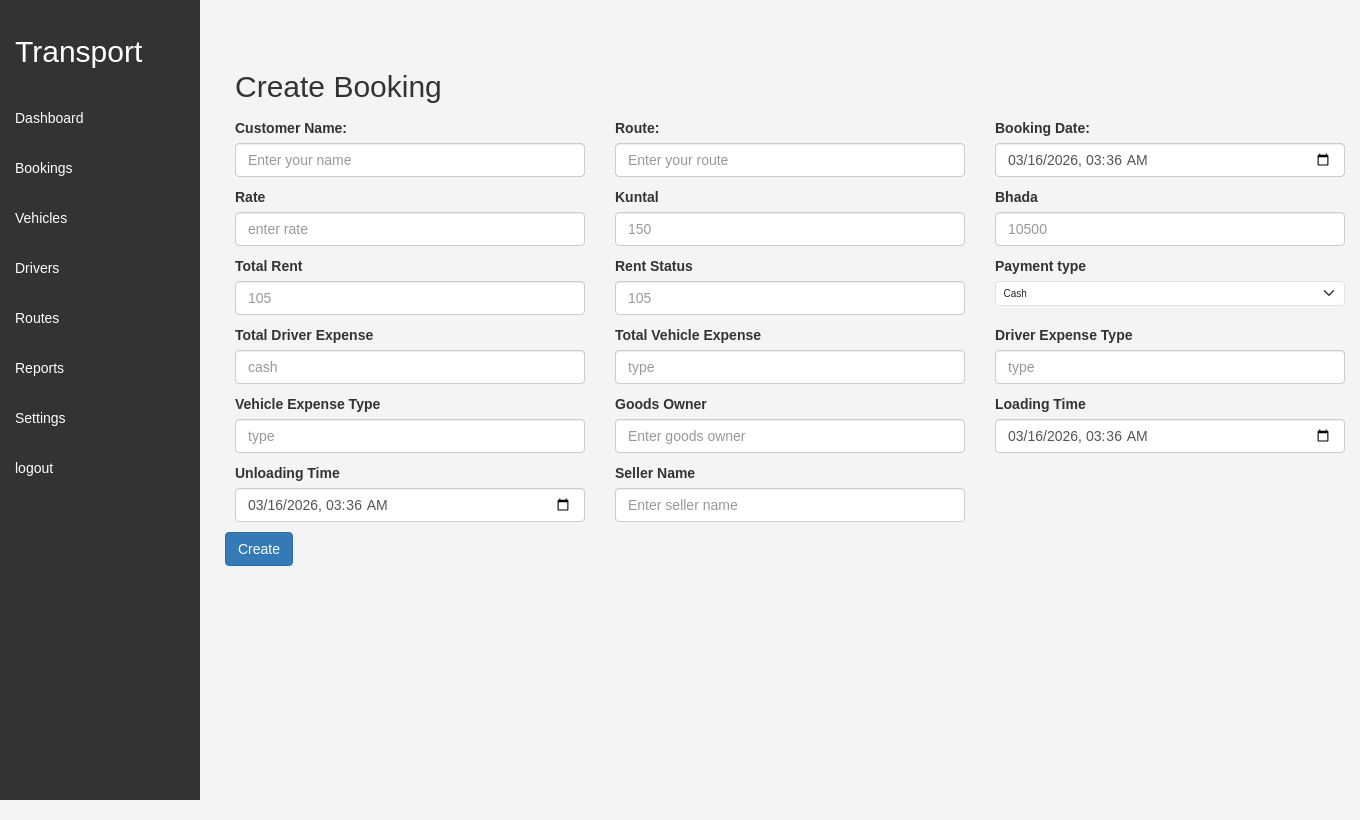
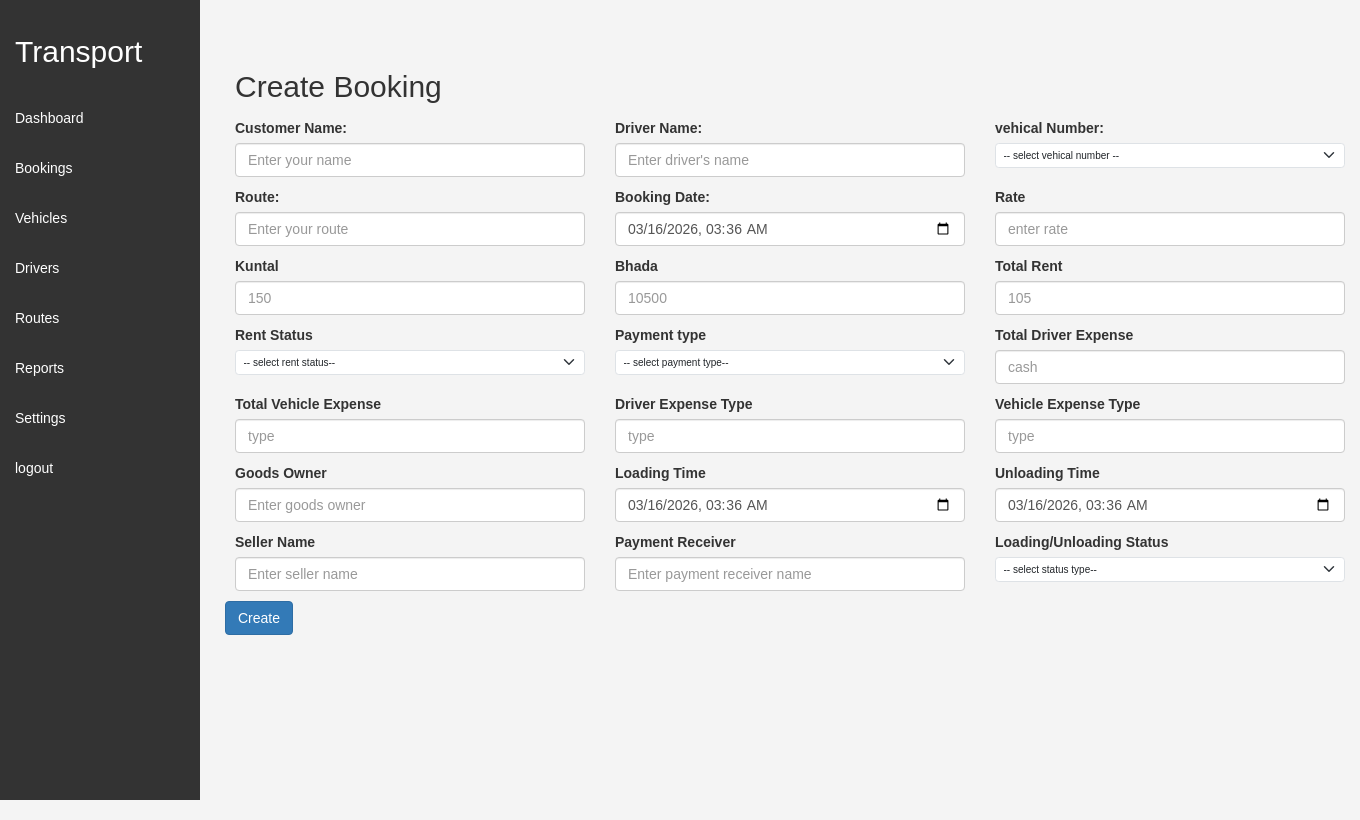
Before and after one commit to SanjuDeveloper/trabport.uk3, a PHP site: page /admin/bookings.php in a window 1360 px wide. Run offline with PHP 8.4, Linux system fonts and the light colour scheme; some libraries are stand-ins or nearby versions.

Commit message:
Bookings fields updated

```diff
--- a/admin/bookings.php
+++ b/admin/bookings.php
@@ -50,6 +50,18 @@ if(! isset($_SESSION['user'])) {
               <label for="inputName" class="form-label">Customer Name:</label>
               <input type="text" class="form-control" name="customerName" id="customerName" placeholder="Enter your name" required>
             </div>
+            <div class="col-md-4">
+              <label for="inputName" class="form-label">Driver Name:</label>
+              <input type="text" class="form-control" name="driverName" id="driverName" placeholder="Enter driver's name" required>
+            </div>
+            <div class="col-md-4">
+              <label for="inputName" class="form-label">vehical Number:</label>
+              <select class="form-select" name="vehical_number" id="vehical_number">
+                <option selected disabled>-- select vehical number --</option>
+                <option value="UK05CA1508">UK05CA1508</option>
+                <option value="UK03CA1839">UK03CA1839</option>
+              </select>
+            </div>
              <div class="col-md-4">
               <label for="route" class="form-label">Route:</label>
               <input type="text" class="form-control" name="route" id="route" placeholder="Enter your route" required>
@@ -78,15 +90,19 @@ if(! isset($_SESSION['user'])) {
             </div>
              <div class="col-md-4">
             <label for="rent_status" class="form-label">Rent Status</label>
-            <input type="text" class="form-control" name="rent_status" id="rent_status" placeholder="105">
-            </div>
+            <select class="form-select" name="rent_status" id="rent_status">
+             <option selected disabled>-- select  rent status--</option>
+            <option value="paid">paid</option>
+            <option value="unpaid">- Unpaid</option>
+            </select>
+                      </div>
 
                 <div class="col-md-4">
             <label for="Payment_type" class="form-label">Payment type</label>
             <select class="form-select" name="Payment_type" id="Payment_type">
-              <option value="Cash">Cash</option>
-              <option value="Credit Card">Credit Card</option>
-              <option value="Mobile Payment">Mobile Payment</option>
+             <option selected disabled>-- select  payment type--</option>
+            <option value="Cash">Cash</option>
+            <option value="Mobile Payment">Mobile Payment</option>
             </select>
             </div>
 
@@ -124,6 +140,18 @@ if(! isset($_SESSION['user'])) {
             <label for="seller_name" class="form-label">Seller Name</label>
             <input type="text" class="form-control" name="seller_name" id="seller_name" placeholder="Enter seller name">
             </div>
+            <div class="col-md-4">
+            <label for="driver_name" class="form-label">Payment Receiver</label>
+            <input type="text" class="form-control" name="payment_receiver" id="payment_receiver" placeholder="Enter payment receiver name">
+            </div>
+             <div class="col-md-4">
+             <label for="loading_unloading_status" class="form-label">Loading/Unloading Status</label>
+            <select class="form-select" name="loading_unloading_status" id="loading_unloading_status">
+             <option selected disabled>-- select  status type--</option>
+            <option value="Loading">Loading</option>
+            <option value="Unloading">Unloading</option>
+            </select>
+            </div>
             <div class="col-12">
               <input type="hidden" value="CreateBooking" name="booking" id="booking">
             <button type="submit" class="btn btn-primary">Create</button>
@@ -143,7 +171,7 @@ if(! isset($_SESSION['user'])) {
           <h4 class="modal-title">Modal Header</h4>
         </div>
         <div class="modal-body">
-          <input type="text" class="form-control" name="total_driver_expense" id="total_driver_expense" placeholder="Enter driver expense">
+          <input type="text" class="form-control" name="payment_receiver" id="payment_receiver" placeholder="Enter Payment Receiver Name">
         </div>
         <div class="modal-footer">
           <button type="button" class="btn btn-default" data-dismiss="modal">Close</button>
@@ -161,10 +189,14 @@ if(! isset($_SESSION['user'])) {
 <script src="https://code.jquery.com/jquery-3.6.0.min.js"></script>
   <script src="https://cdn.jsdelivr.net/npm/bootstrap@5.3.2/dist/js/bootstrap.bundle.min.js"></script>
 <script src="https://code.jquery.com/jquery-3.6.0.min.js"></script>
+<script src="https://cdn.jsdelivr.net/npm/sweetalert2@11"></script>
+
   <script>
     $(document).ready(function(){
-      $("#PaymentType").on("change", function(){
-        $("#OpenModal").click();
+      $("#Payment_type").on("change", function(){
+        if ($("#Payment_type option:selected").text() == "Cash") {
+         $("#OpenModal").click();
+        }
       });
     });
 
```
Also changed, not shown: admin/bhatttransportdb.php (+11 -6 lines), admin/config.php (+7 -6 lines).
